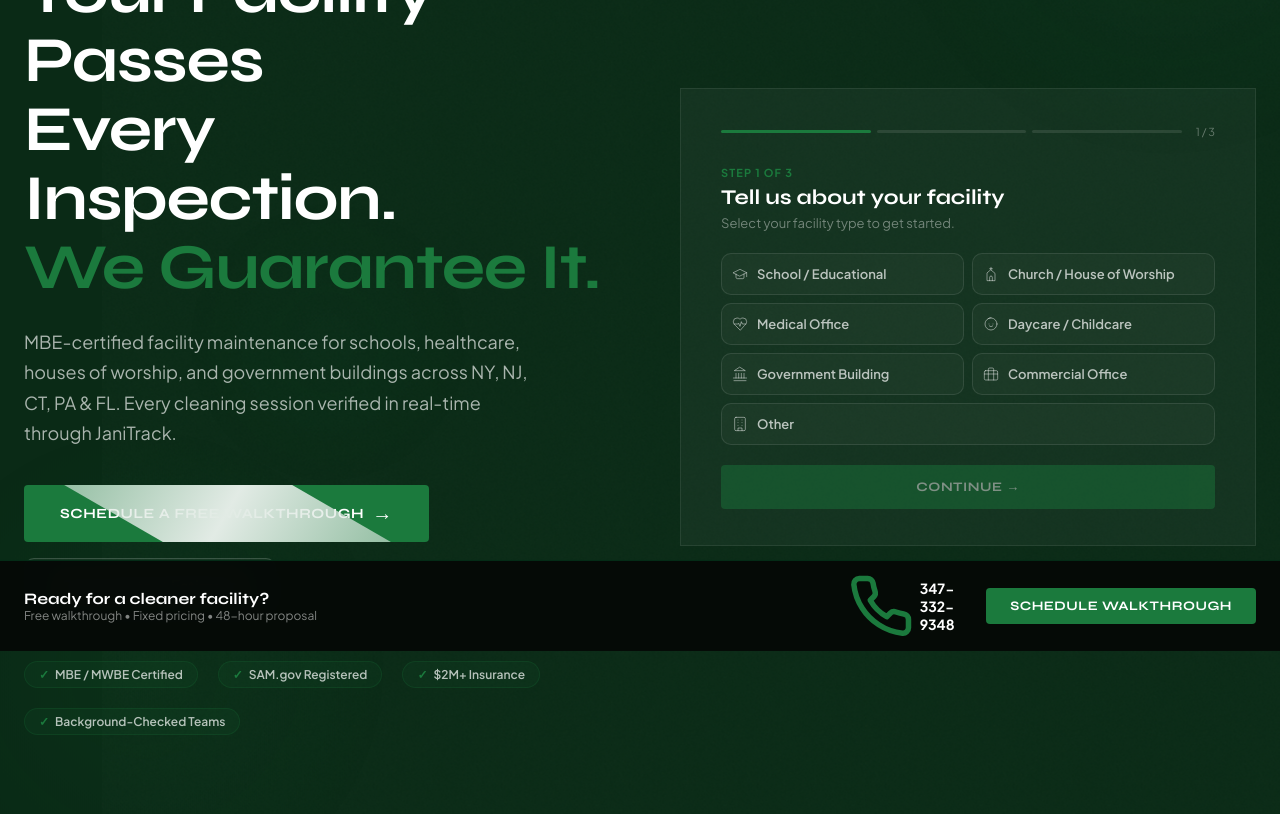
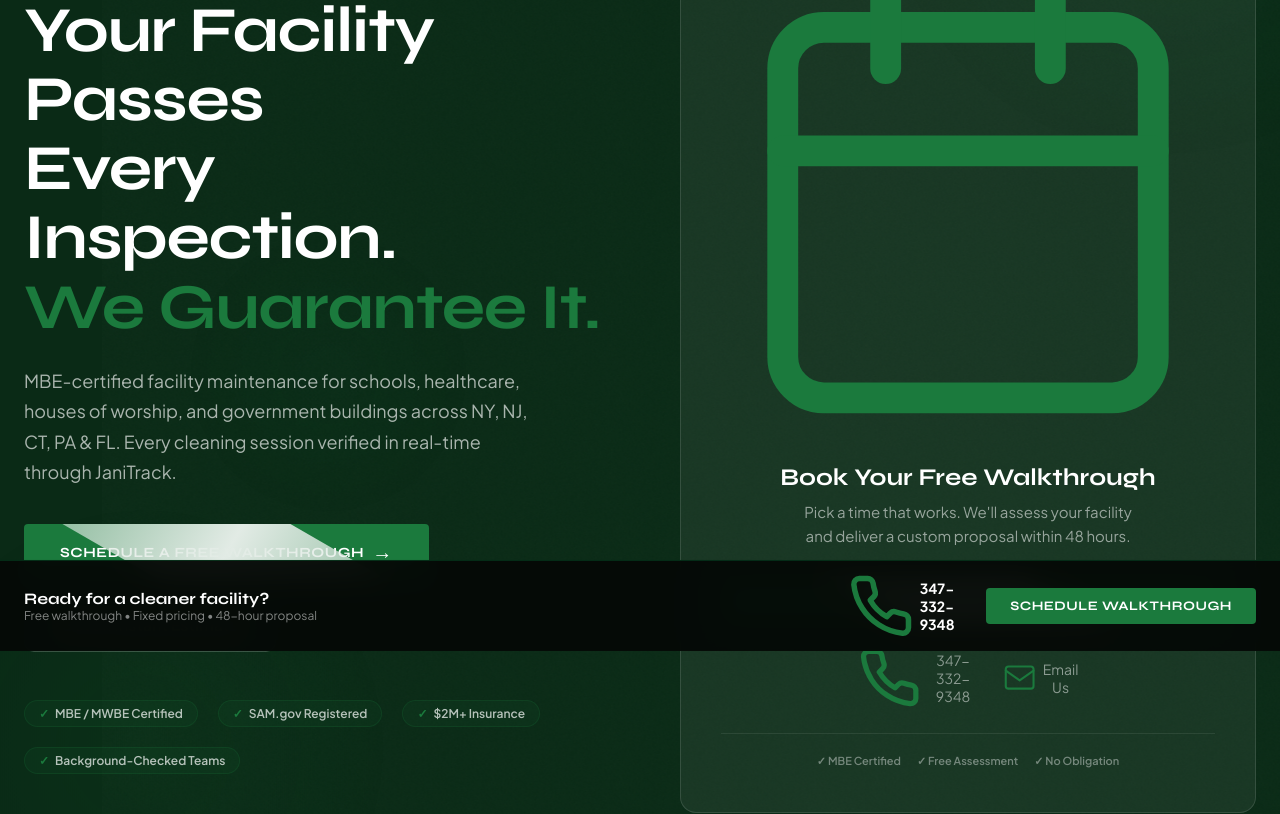
Before and after one commit to mpgarcia2003/gpms-website, a Next.js app: page / in a window 1280 px wide. Shown: the part 240-1054 px from the top of the page. Built offline with nearby package versions, Linux system fonts and the light colour scheme.

Commit message:
Replace hero lead form with direct Acuity CTA card - no double data entry

```diff
--- a/src/components/HomePage.jsx
+++ b/src/components/HomePage.jsx
@@ -1625,7 +1625,43 @@ function Hero() {
           </div>
 
           <div className="hero-form-anim">
-            <HeroLeadForm />
+            <div style={{
+              background: 'rgba(255,255,255,0.06)', border: '1px solid rgba(255,255,255,0.12)',
+              borderRadius: 16, padding: '44px 40px', textAlign: 'center',
+            }}>
+              <div style={{ marginBottom: 20 }}>
+                <CalendarIcon size={48} color="#1B7A3D" />
+              </div>
+              <h3 style={{ fontFamily: "'Syne', sans-serif", fontSize: 24, color: '#fff', marginBottom: 8, fontWeight: 700 }}>
+                Book Your Free Walkthrough
+              </h3>
+              <p style={{ fontFamily: "'Plus Jakarta Sans', sans-serif", fontSize: 15, color: 'rgba(255,255,255,0.55)', lineHeight: 1.6, marginBottom: 28, maxWidth: 340, margin: '0 auto 28px' }}>
+                Pick a time that works. We'll assess your facility and deliver a custom proposal within 48 hours.
+              </p>
+              <a href="#" onClick={(e) => { e.preventDefault(); scrollTo('schedule'); }} className="cta-glow" style={{
+                display: 'block', width: '100%', padding: '16px 24px', background: '#1B7A3D',
+                borderRadius: 8, color: '#fff', fontSize: 15, fontWeight: 700, textDecoration: 'none',
+                fontFamily: "'Syne', sans-serif", textTransform: 'uppercase', letterSpacing: '0.04em',
+                textAlign: 'center', boxSizing: 'border-box',
+              }}>
+                Schedule Now →
+              </a>
+              <div style={{ marginTop: 20, display: 'flex', justifyContent: 'center', gap: 24, flexWrap: 'wrap' }}>
+                <a href={PHONE_HREF} style={{ fontFamily: "'Plus Jakarta Sans', sans-serif", fontSize: 14, color: 'rgba(255,255,255,0.5)', textDecoration: 'none', display: 'flex', alignItems: 'center', gap: 6 }}>
+                  <PhoneIcon size={14} color="#1B7A3D" /> {PHONE_NUMBER}
+                </a>
+                <a href="mailto:info@greenpointms.com" style={{ fontFamily: "'Plus Jakarta Sans', sans-serif", fontSize: 14, color: 'rgba(255,255,255,0.5)', textDecoration: 'none', display: 'flex', alignItems: 'center', gap: 6 }}>
+                  <MailIcon size={14} color="#1B7A3D" /> Email Us
+                </a>
+              </div>
+              <div style={{ marginTop: 24, paddingTop: 20, borderTop: '1px solid rgba(255,255,255,0.08)' }}>
+                <div style={{ display: 'flex', justifyContent: 'center', gap: 16, flexWrap: 'wrap' }}>
+                  {['MBE Certified', 'Free Assessment', 'No Obligation'].map((item) => (
+                    <span key={item} style={{ fontSize: 11, color: 'rgba(255,255,255,0.4)', fontFamily: "'Plus Jakarta Sans', sans-serif", fontWeight: 600 }}>✓ {item}</span>
+                  ))}
+                </div>
+              </div>
+            </div>
           </div>
         </div>
       </div>
```
